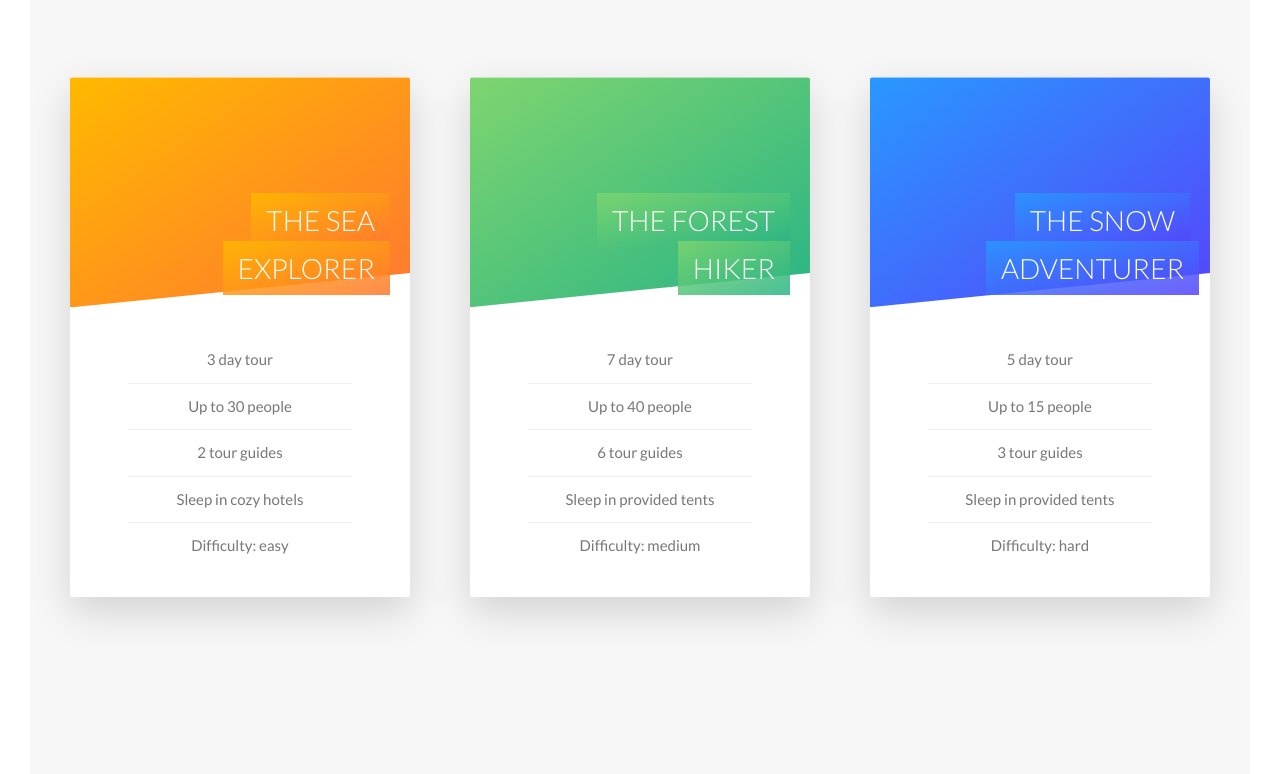
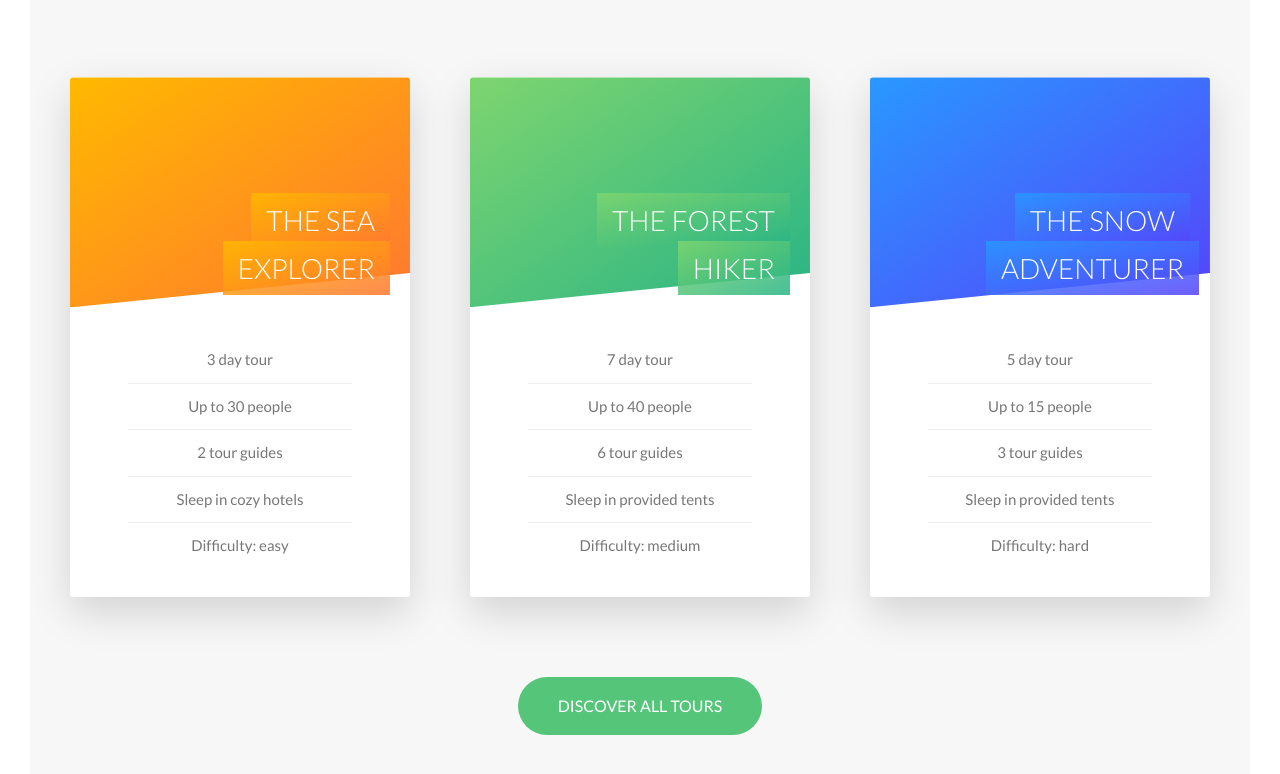
Before and after one commit to JuanK81/advanced-css-natours, a website: page index.html in a window 1280 px wide. Shown: the part 2429-3203 px from the top of the page. Drawn offline with Linux system fonts and the light colour scheme.

Commit message:
add green button to tours section and fix minor bugs

```diff
--- a/index.html
+++ b/index.html
@@ -225,6 +225,10 @@
             </div>
           </div>
         </div>
+
+        <div class="u-center-text u-margin-top-huge">
+          <a href="#" class="btn btn--green">Discover all tours</a>
+        </div>
       </section>
     </main>
 
--- a/sass/base/_utilities.scss
+++ b/sass/base/_utilities.scss
@@ -13,3 +13,11 @@
 .u-margin-bottom-small {
     margin-bottom: 1.5rem;
 }
+
+.u-margin-top-big {
+    margin-bottom: 8rem;
+}
+
+.u-margin-top-huge {
+    margin-bottom: 10rem;
+}
--- a/sass/components/_button.scss
+++ b/sass/components/_button.scss
@@ -30,6 +30,16 @@
     &--white {
       background-color: $color-white;
       color: $color-grey-dark;
+
+      &::after {
+        background-color: $color-white;
+        /* color: #777; */
+      }
+    }
+
+    &--green {
+      background-color: $color-primary;
+      color: $color-white;
 
       &::after {
         background-color: $color-white;
--- a/sass/components/_card.scss
+++ b/sass/components/_card.scss
@@ -55,6 +55,8 @@
       background-blend-mode: screen;
       -webkit-clip-path: polygon(0 0, 100% 0, 100% 85%, 0% 100%);
       clip-path: polygon(0 0, 100% 0, 100% 85%, 0% 100%);
+      border-top-left-radius: .3rem;
+      border-top-right-radius: .3rem;
 
     &--1 {
         background-image: linear-gradient(to right bottom, $color-secondary-light, $color-secondary-dark), url(../img/nat-5.jpg);
--- a/sass/pages/_home.scss
+++ b/sass/pages/_home.scss
@@ -30,6 +30,6 @@
 
 .section-tours {
   background-color: $color-grey-light-1;
-  padding: 25rem 0 50rem 0;
+  padding: 25rem 0 15rem 0;
   margin-top: -10vh;
 }
```
Also changed, not shown: css/style.css.
